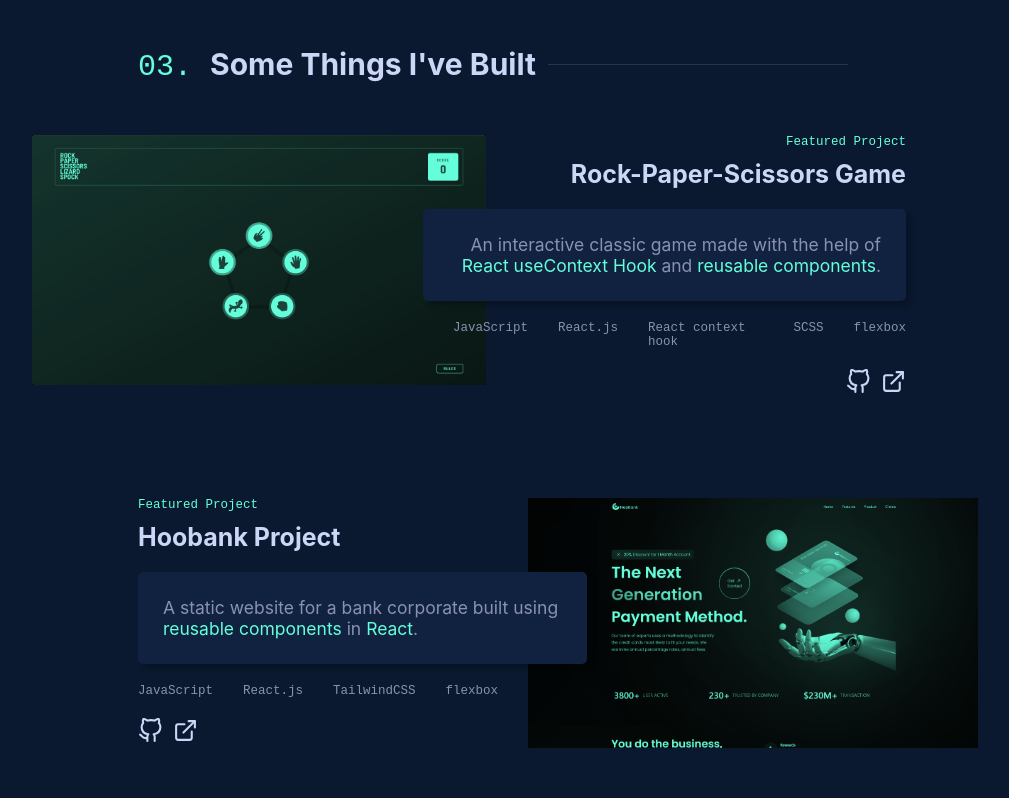
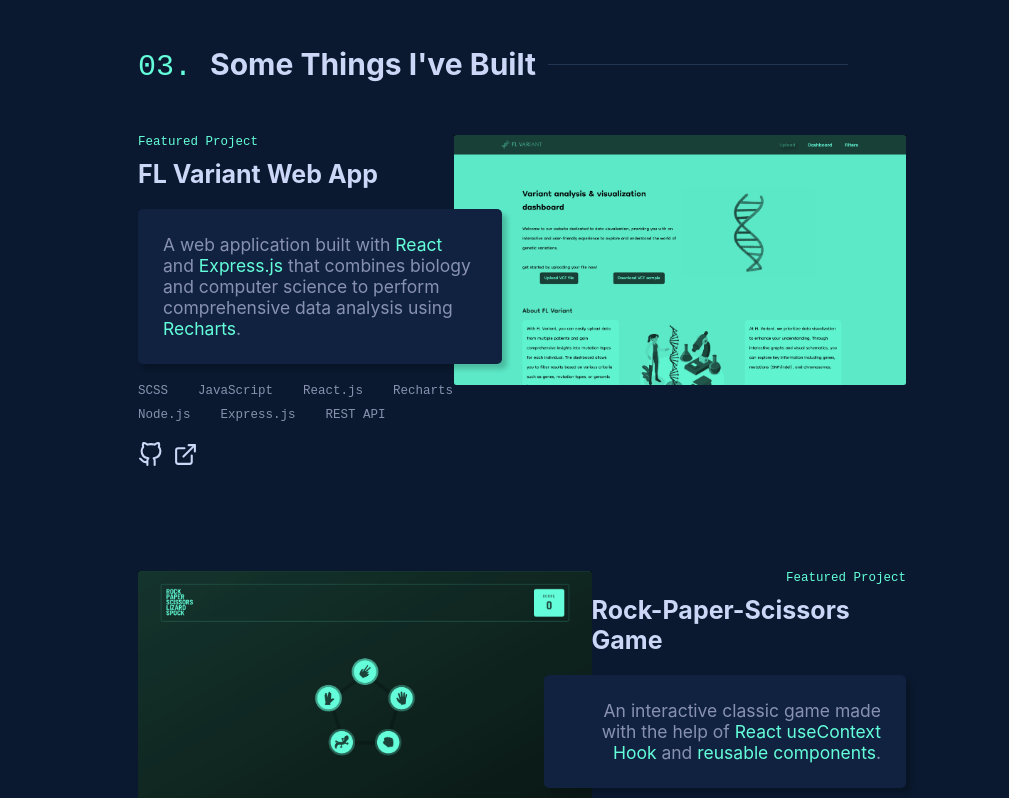
Before and after one commit to laze03/portfolio, a React (Create React App) app: page / in a window 1280 px wide. Shown: the part 2100-2898 px from the top of the page, without its empty margins (118-1127 px from the left). Built offline with nearby package versions, Linux system fonts and the light colour scheme; a web font is replaced by a local one.

Commit message:
added FL Variant project

```diff
--- a/src/components/Work.js
+++ b/src/components/Work.js
@@ -3,9 +3,20 @@ import H2 from "./H2";
 import Nexter from "../media/nexter.png";
 import RPS from "../media/RPS.png";
 import Hoobank from "../media/Hoobank.png";
+import flvariant from "../media/flvariant.png";
 import { FiGithub, FiExternalLink } from "react-icons/fi";
 
 export default function Work() {
+  function flVariant() {
+    return (
+      <p>
+        A web application built with <a>React</a> and <a>Express.js</a> that
+        combines biology and computer science to perform comprehensive data
+        analysis using <a>Recharts</a>.
+      </p>
+    );
+  }
+
   function hoobank() {
     return (
       <p>
@@ -16,7 +27,7 @@ export default function Work() {
     );
   }
 
-  function rPS() {
+  function rps() {
     return (
       <p>
         An interactive classic game made with the help of
@@ -70,9 +81,31 @@ export default function Work() {
     <div className="work" id="Work">
       <H2 before="03. " text="Some Things I've Built" />
       <Project
+        className="direct RPS"
+        title="FL Variant Web App"
+        function={flVariant()}
+        list={[
+          "SCSS",
+          "JavaScript",
+          "React.js",
+          "Recharts",
+          "Node.js",
+          "Express.js",
+          "REST API",
+        ]}
+        github="https://github.com/laze03/FL-Variant"
+        link="https://laze03.github.io/FL-Variant/"
+        img={flvariant}
+      />
+      <br />
+      <br />
+      <br />
+      <br />
+      <br />
+      <Project
         className="reversed RPS"
         title="Rock-Paper-Scissors Game"
-        function={rPS()}
+        function={rps()}
         list={[
           "JavaScript",
           "React.js",
--- a/src/css/main.css
+++ b/src/css/main.css
@@ -586,6 +586,7 @@ header a {
 }
 .work .reversed .content ul {
   justify-content: flex-end;
+  flex-wrap: wrap;
 }
 .work .reversed .content ul li {
   padding-left: 3rem;
@@ -606,6 +607,7 @@ header a {
 }
 .work .direct .content ul {
   justify-content: flex-start;
+  flex-wrap: wrap;
 }
 .work .direct .content ul li {
   padding-right: 3rem;
--- a/src/scss/components/_work.scss
+++ b/src/scss/components/_work.scss
@@ -23,6 +23,7 @@
       }
       ul {
         justify-content: flex-end;
+        flex-wrap: wrap;
 
         li {
           padding-left: 3rem;
@@ -47,6 +48,7 @@
       }
       ul {
         justify-content: flex-start;
+        flex-wrap: wrap;
 
         li {
           padding-right: 3rem;
```
Also changed, not shown: src/media/flvariant.png (added), 8 other files (tests, documents, lock files or other folders).
